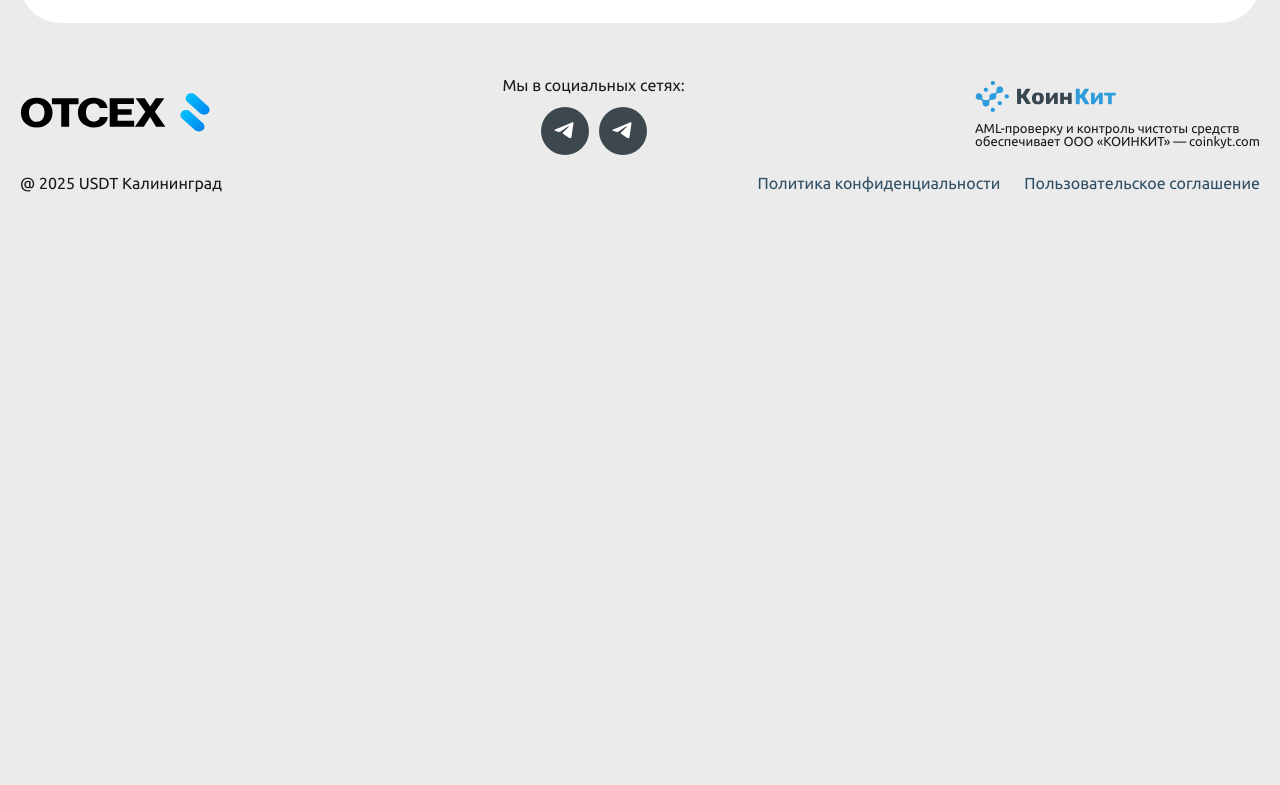
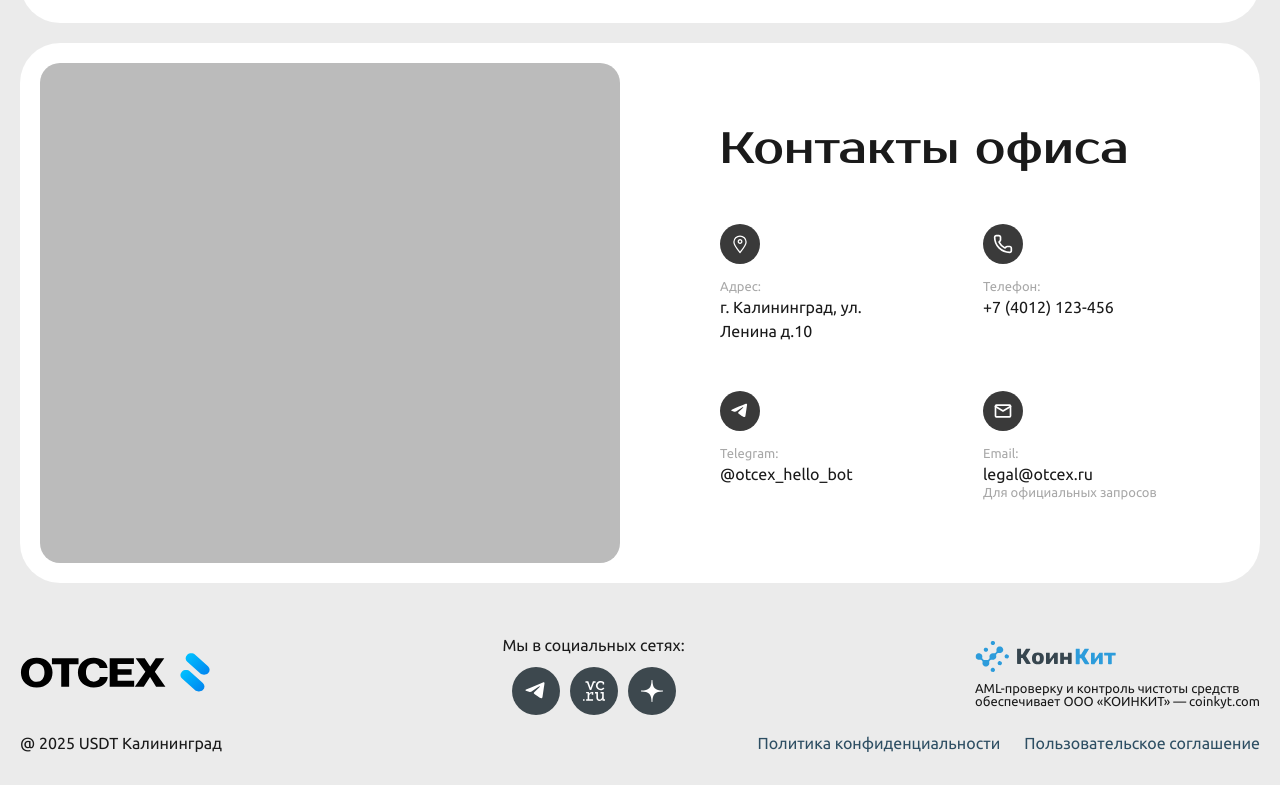
Before and after one commit to anastasiacheb/OTCEX, a website: page index.html in a window 1280 px wide. Shown: the part 2679-3464 px from the top of the page. Before the commit the page ends 2904 px from the top, so only its background shows below. Drawn offline with Linux system fonts and the light colour scheme.

Commit message:
contact section

```diff
--- a/index.html
+++ b/index.html
@@ -956,6 +956,62 @@
         </div>
       </section>
 
+      <section class="bg-light m-2.5 md:m-5 mb-0 rounded-[40px] flex flex-col lg:grid lg:grid-cols-2">
+        <div class="p-2.5 md:p-5">
+          <div id="map" class="rounded-[30px] md:rounded-[20px] w-full h-full bg-amber-400 grayscale overflow-hidden">
+            <script
+              type="text/javascript"
+              charset="utf-8"
+              async
+              src="https://api-maps.yandex.ru/services/constructor/1.0/js/?um=constructor%3Ad284bbff5b8ebbe9d7affc31b3649a3f3530e5f7238b0760b74e14009429322a&amp;width=100%&amp;height=100%&amp;lang=ru_RU&amp;scroll=true"></script>
+          </div>
+        </div>
+        <div class="p-5 md:p-20">
+          <h2 class="font-prosto text-[26px] leading-[1.2] md:text-[44px] text-center lg:text-left pb-7 md:pb-12">
+            Контакты офиса
+          </h2>
+          <div class="grid grid-cols-2 gap-x-16.5 gap-y-7 md:gap-y-12">
+            <div class="flex flex-col gap-4">
+              <div class="bg-[#3A3A3A] rounded-full size-10 flex items-center justify-center">
+                <img src="/assets/icons/icon-park-outline_speed0.svg" alt="decor icon" class="size-5" />
+              </div>
+              <div>
+                <p class="text-[#A8A8A8] text-[13px] pb-0.5">Адрес:</p>
+                <p class="text-base">г. Калининград, ул. Ленина д.10</p>
+              </div>
+            </div>
+            <div class="flex flex-col gap-4">
+              <div class="bg-[#3A3A3A] rounded-full size-10 flex items-center justify-center">
+                <img src="/assets/icons/Icons.svg" alt="decor icon" class="size-5" />
+              </div>
+              <div>
+                <p class="text-[#A8A8A8] text-[13px] pb-0.5">Телефон:</p>
+                <a href="tel:+7 (4012) 123-456" class="text-base">+7 (4012) 123-456</a>
+              </div>
+            </div>
+            <div class="flex flex-col gap-4">
+              <div class="bg-[#3A3A3A] rounded-full size-10 flex items-center justify-center">
+                <img src="/assets/icons/Social_media.svg" alt="decor icon" class="size-5" />
+              </div>
+              <div>
+                <p class="text-[#A8A8A8] text-[13px] pb-0.5">Telegram:</p>
+                <a href="https://t.me/otcex_hello_bot" class="text-base">@otcex_hello_bot</a>
+              </div>
+            </div>
+            <div class="flex flex-col gap-4">
+              <div class="bg-[#3A3A3A] rounded-full size-10 flex items-center justify-center">
+                <img src="/assets/icons/Icons2.svg" alt="decor icon" class="size-5" />
+              </div>
+              <div>
+                <p class="text-[#A8A8A8] text-[13px] pb-0.5">Email:</p>
+                <a href="mailto:legal@otcex.ru" class="text-base">legal@otcex.ru</a>
+                <p class="text-[#A8A8A8] text-[13px] pb-1">Для официальных запросов</p>
+              </div>
+            </div>
+          </div>
+        </div>
+      </section>
+
       <footer class="px-5 py-7.5 flex flex-col gap-6 items-center md:gap-4 w-full">
         <div class="flex flex-col gap-6 items-center md:flex-row md:justify-between w-full">
           <img src="/assets/icons/Logo.svg" alt="лого" class="w-48 h-12" />
@@ -968,9 +1024,14 @@
                 <img src="/assets/icons/Social_media.svg" alt="телеграм" class="size-6" />
               </a>
               <a
-                href="https://t.me/otcex_manager"
+                href="https://vc.ru/otcex"
                 class="bg-[#3D484E] size-12 rounded-full flex justify-center items-center hover:bg-[#546067]">
-                <img src="/assets/icons/Social_media.svg" alt="телеграм" class="size-6" />
+                <img src="/assets/icons/Socialmedia2.svg" alt="vc.ru" class="size-6" />
+              </a>
+              <a
+                href="https://dzen.ru/otcex"
+                class="bg-[#3D484E] size-12 rounded-full flex justify-center items-center hover:bg-[#546067]">
+                <img src="/assets/icons/Socialmedia3.svg" alt="дзен" class="size-6" />
               </a>
             </div>
           </div>
@@ -1022,6 +1083,5 @@
     </main>
 
     <script src="src/js/main.js"></script>
-    <script src="src/js/page1.js"></script>
   </body>
 </html>
```
Also changed, not shown: assets/icons/Icons.svg (added), assets/icons/Icons2.svg (added), assets/icons/Socialmedia2.svg (added), assets/icons/Socialmedia3.svg (added), src/css/output.css.
